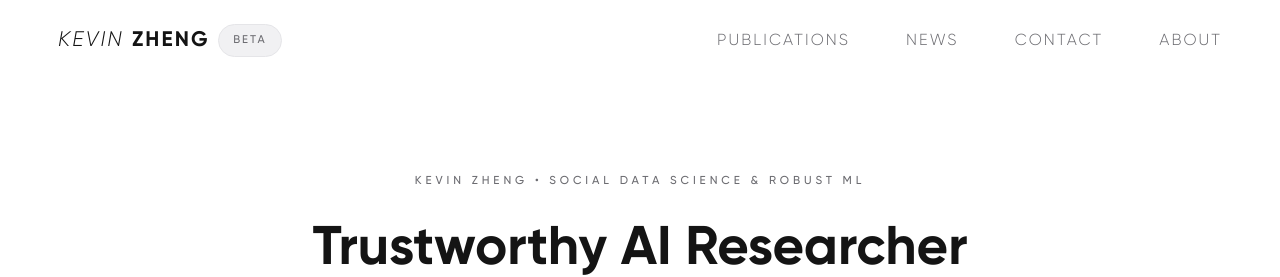
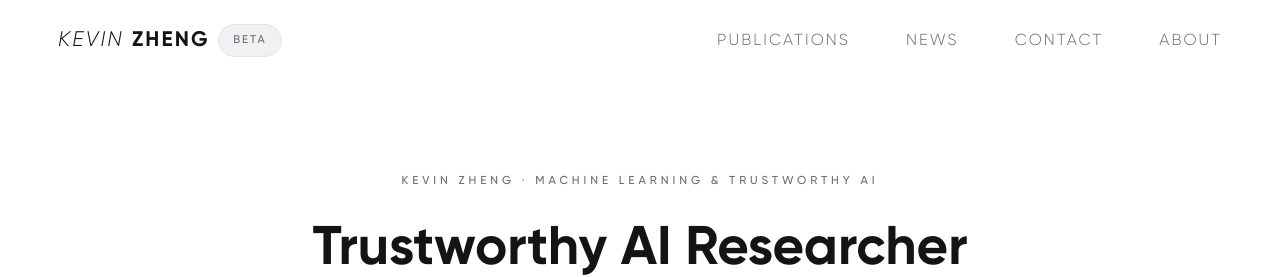
Before and after one commit to kyxzhe/kyxzhe.github.io, a Next.js app: page / in a window 1280 px wide. Shown: the top 277 px of the page. Built offline with nearby package versions, Linux system fonts and the light colour scheme; no server answers.

Commit message:
chore: update hero strapline

```diff
--- a/src/app/page.tsx
+++ b/src/app/page.tsx
@@ -89,7 +89,7 @@ export default function Home() {
       <main className="flex-1 w-full flex flex-col items-center justify-center text-center px-6 md:px-12 lg:px-16 pb-16 gap-10 md:gap-14">
         <section className="w-full max-w-3xl flex flex-col items-center gap-5 md:gap-6">
           <p className="text-[0.62rem] md:text-[0.72rem] tracking-[0.34em] uppercase text-muted-foreground">
-            Kevin Zheng • Social Data Science & Robust ML
+            KEVIN ZHENG · MACHINE LEARNING & TRUSTWORTHY AI
           </p>
           <h1 className="text-[2.6rem] md:text-[3.4rem] font-bold text-foreground leading-tight">
             Trustworthy AI Researcher
```
